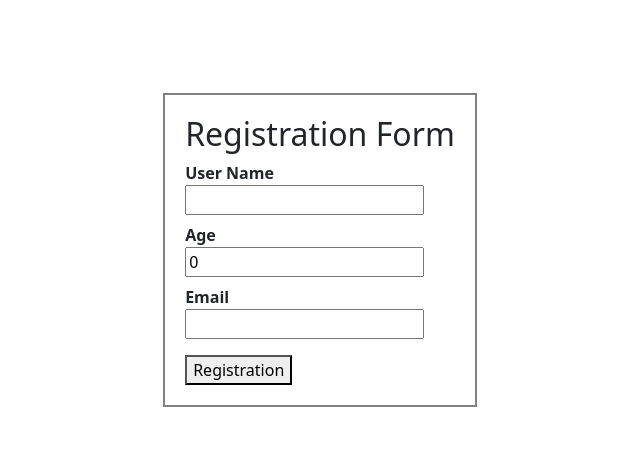
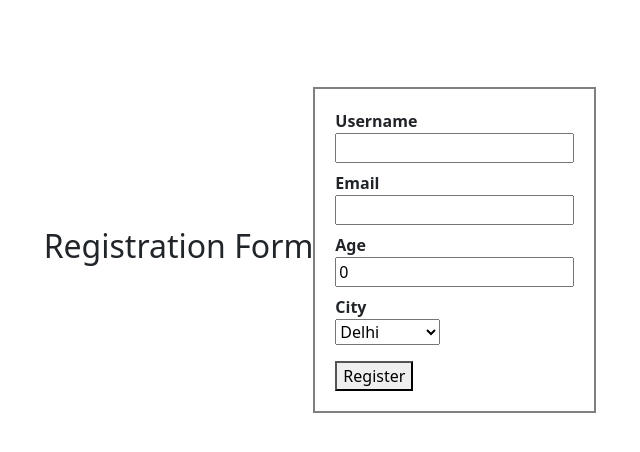
Before and after one commit to avinbodhi/reactjs, a React (Create React App) app: page / in a window 1280 px wide. Shown: the top 452 px of the page, without its empty margins (320-960 px from the left). Built offline with nearby package versions, Linux system fonts and the light colour scheme.

Commit message:
YupValidation Component and props form for button validaton

```diff
--- /dev/null
+++ b/src/components/YupValidationComponent.js
@@ -0,0 +1,84 @@
+import {useFormik,Formik,Field,ErrorMessage,Form} from 'formik';
+import * as yup from 'yup';
+
+
+
+
+
+export default function YupValidationComponent()
+
+{
+
+
+    return (
+        <div className="container-fluid">
+        <h2>Registration Form</h2>
+        <Formik initialValues={
+            {
+                UserName:'',
+                Email:'',
+                Age:0,
+                City:''
+            }
+        }
+        validationSchema={
+            yup.object({
+                    UserName : yup.string().required('Name is required'),
+                    Email : yup.string().email('InvalidEmail').required("Enter email"),
+                    Age : yup.string().required("Enter Age"),
+                    City : yup.string()
+
+
+            })
+        }
+        onSubmit={
+            values=>{
+                alert(JSON.stringify(values));
+            }
+        }
+
+
+        >
+       {
+           props =>
+            <Form>
+                <div>
+                <dl>
+                    <dt>Username</dt>
+                    <dd><Field name="UserName" type="text"></Field></dd>
+                    <dd className='text-danger'><ErrorMessage name='UserName'></ErrorMessage></dd>
+
+                    <dt>Email</dt>
+                    <dd><Field name="Email" type="text"></Field></dd>
+                    <dd className='text-danger'><ErrorMessage name='Email'></ErrorMessage></dd>
+
+                    <dt>Age</dt>
+                    <dd><Field name="Age" type="text"></Field></dd>
+                    <dd className='text-danger'><ErrorMessage name='Age'></ErrorMessage></dd>
+
+                    <dt>City    </dt>
+                    <dd><Field name="City" as="select">
+
+                    <option>
+                            Delhi
+                        </option>
+                        <option>
+                            Hyderabad
+                        </option>
+                    </Field>
+
+                    </dd>
+                    <dd className='text-danger'><ErrorMessage name='City'></ErrorMessage></dd>
+
+
+                </dl>
+                <button disabled={props.isValid?false:true}>Register</button>
+                </div>
+            </Form>
+
+       }
+
+        </Formik>
+        </div>
+    );
+};
--- a/src/index.js
+++ b/src/index.js
@@ -13,7 +13,7 @@ import TwoWayBinding from './components/TwoWayBindingComponent';
 import ShoppingClassDemo from './components/ShoppingClassDemo';
 import FormComponent from './components/FormComponent';
 import FormikValidation from './components/FormikValidation';
-import YupValidation from './components/YupValidation';
+import YupValidationComponent from './components/YupValidationComponent';
 
 const root = ReactDOM.createRoot(document.getElementById('root'));
 root.render(
@@ -21,7 +21,7 @@ root.render(
     {/* <ShoppingComponent /> */}
     {/* <FormComponent/> */}
     {/* {<FormikValidation/>} */}
-        {<YupValidation/>}
+        {<YupValidationComponent/>}
 
     {/* <TwoWayBinding /> */}
   </React.StrictMode>
```
